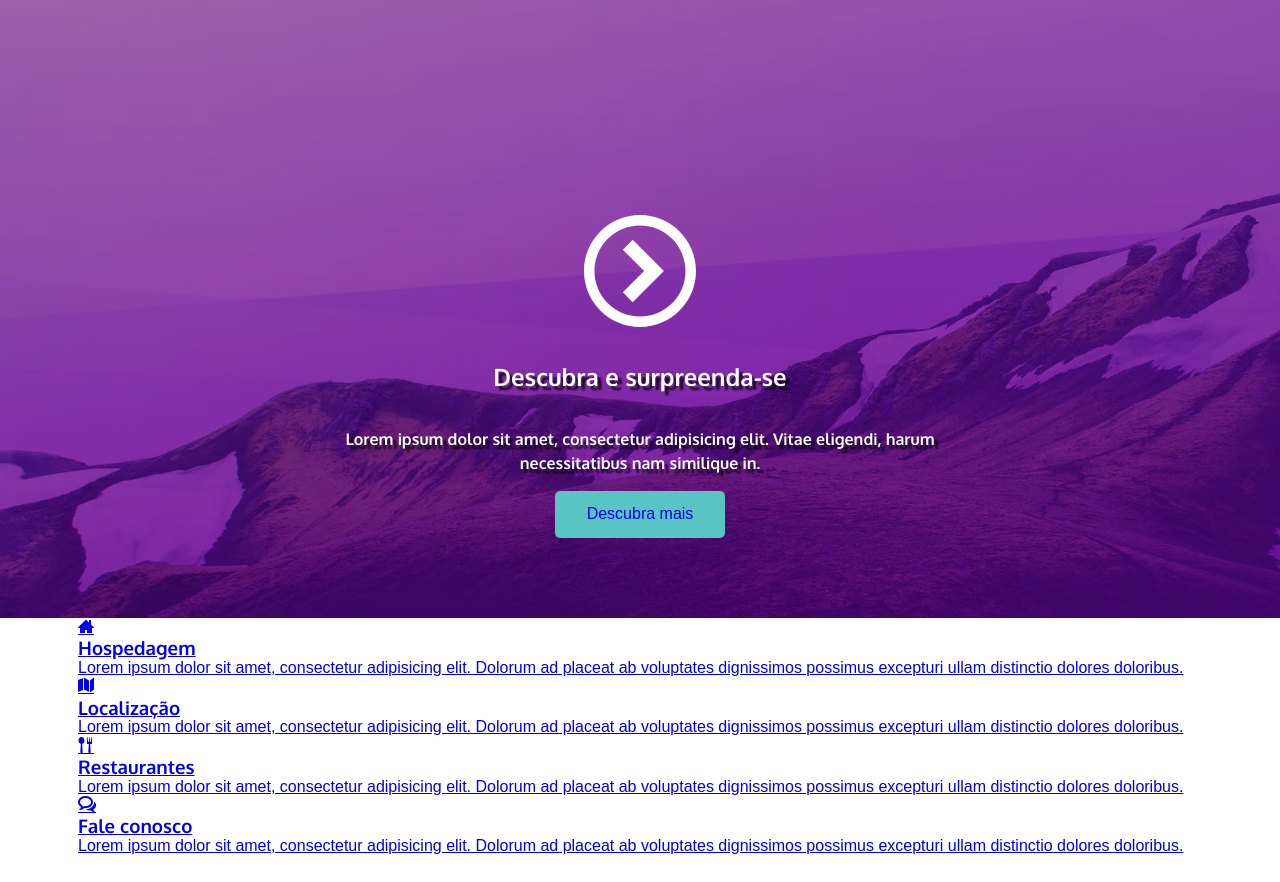
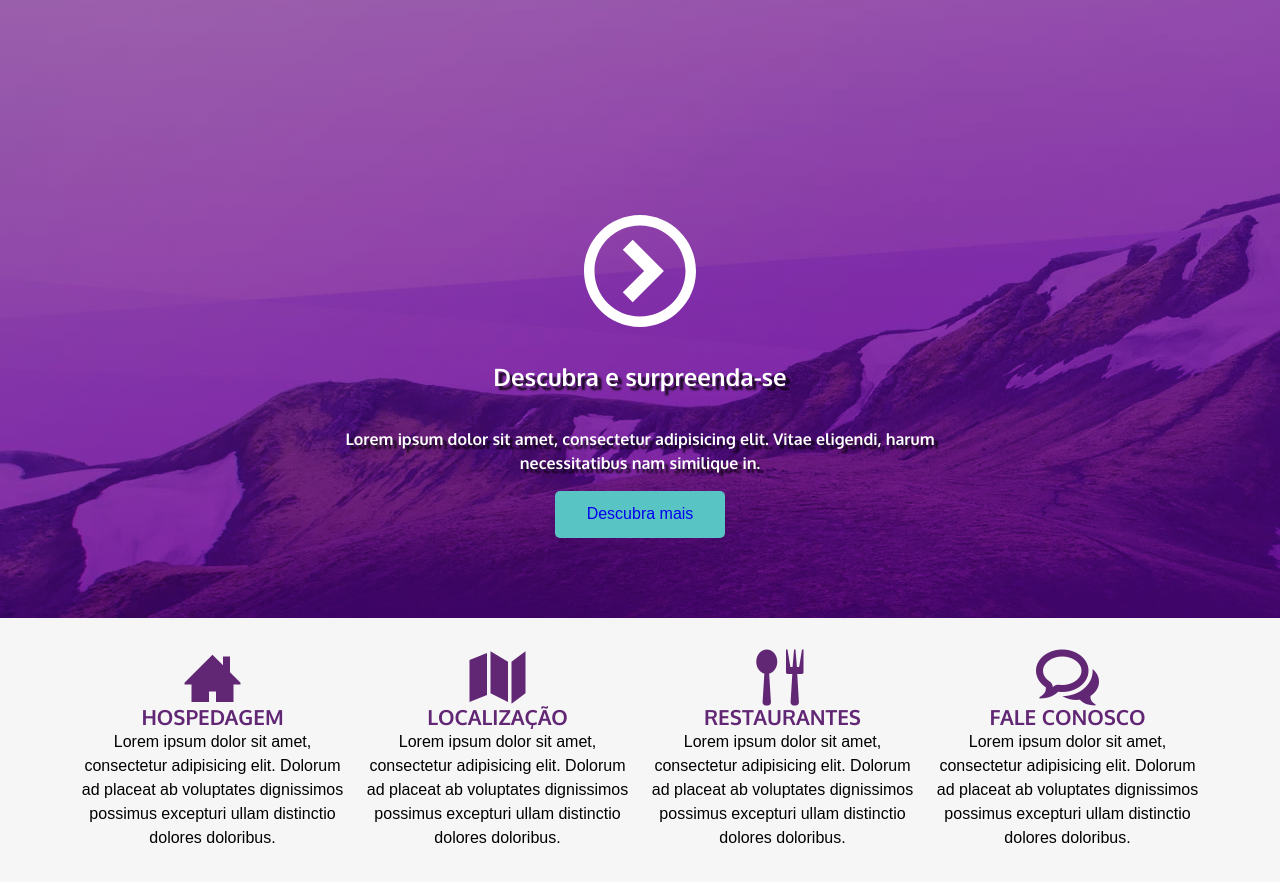
Before and after one commit to notAvoiid/Angels-Hostel, a plain HTML site: page index.html in a window 1280 px wide. Shown: the part 85-967 px from the top of the page. Before the commit the page ends 940 px from the top, so only its background shows below. Drawn offline with Linux system fonts and the light colour scheme; files whose address does not match are found by name.

Commit message:
feat: middle content CSS

```diff
--- a/css/style.css
+++ b/css/style.css
@@ -6,6 +6,7 @@
 
 :root {
     --primary-color: #612674;
+    --default-gap: 1rem;
 }
 
 html {
@@ -169,3 +170,56 @@ h1, h2, h3, h4 {
     }
 
 }
+
+.middleContent {
+    background-color: #f6f6f6;
+    text-align: center;
+    padding: 2em;
+}
+
+.middleContent a {
+    color: inherit;
+    text-decoration: none;
+}
+
+.middleContent_title {
+    text-transform: uppercase;
+    color: var(--primary-color);
+    font-size: 1.3em;
+}
+
+.middleContent span[class^="icon-"] {
+    color: var(--primary-color);
+    font-size: 3.5em;
+}
+
+.middleContent p {
+    line-height: 1.5;
+}
+
+.row {
+    display: flex;
+    flex-wrap: wrap;
+    gap: var(--default-gap);
+}
+
+.col {
+    flex: 1 0 auto;
+    width: 100%;
+}
+
+.col-sm-12 {
+    width: 100%;
+}
+
+@media screen and (min-width: 48.75em) {
+    .col-md-6 {
+        width: calc(50% - var(--default-gap));
+    }
+}
+
+@media screen and (min-width: 48.75em) {
+    .col-xl-3 {
+        width: calc(25% - var(--default-gap));
+    }
+}
```
